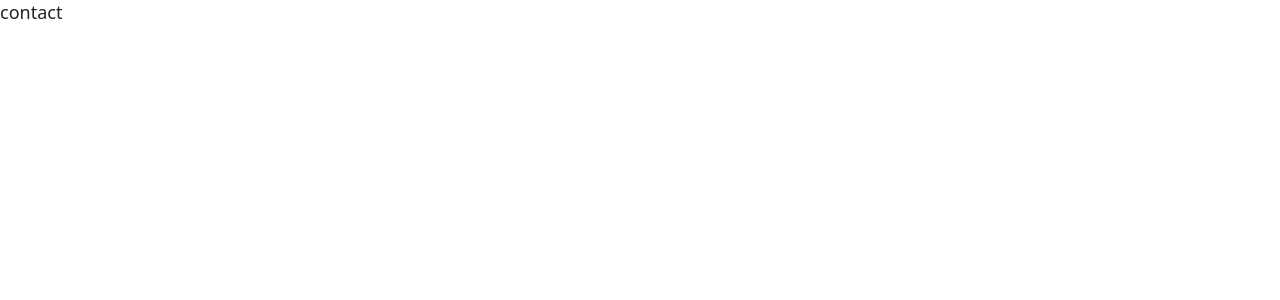
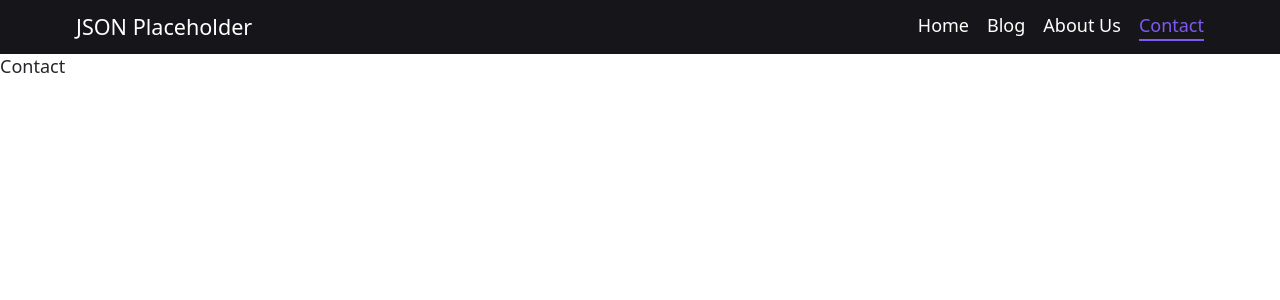
Before and after one commit to BryanGrandon/Checking-things-out, a React (Vite) app: page /contact in a window 1280 px wide. Shown: the top 300 px of the page. Built offline with nearby package versions, Linux system fonts and the light colour scheme.

Commit message:
refactor(web):change Navbar component

```diff
--- a/src/App.css
+++ b/src/App.css
@@ -2,4 +2,12 @@
   --padding-x: 2rem;
   --padding-y: 4rem;
   --title-content: 1.5rem;
+  --max-width: 1200px;
+
+  --background-main: #242629;
+  --background: #16161a;
+  --headline: #fffffe;
+  --paragraph: #94a1b2;
+  --highlight: #7f5af0;
+  --tertiary: #2cb67d;
 }
--- a/src/components/Navbar/Navbar.jsx
+++ b/src/components/Navbar/Navbar.jsx
@@ -1,4 +1,6 @@
+import { useState } from "react";
 import { NavLink as NavLinkRR } from "react-router-dom";
+import { RxCross2, RxHamburgerMenu } from "react-icons/rx";
 import "./navbar-styles.css";
 
 const NavLink = ({ to, children, ...props }) => {
@@ -7,7 +9,7 @@ const NavLink = ({ to, children, ...props }) => {
       {...props}
       to={to}
       className={({ isActive }) => {
-        return isActive ? "is-active" : "";
+        return isActive ? "is-active" : "navbar__link";
       }}
     >
       {children}
@@ -16,15 +18,39 @@ const NavLink = ({ to, children, ...props }) => {
 };
 
 export default function Navbar() {
+  const [icon, setIcon] = useState(false);
+
+  const handlerClick = () => {
+    const navDropdown = document.querySelector(".navbar__dropdown");
+    navDropdown.classList.toggle("navbar-active");
+    setIcon(navDropdown.classList.contains("navbar-active"));
+  };
+
   return (
-    <header>
+    <>
+      <header className="navbar">
+        <section className="navbar__color">
+          <section className="navbar__main">
             <h3 className="logo">JSON Placeholder</h3>
-      <nav>
+            <nav className="navbar__links">
+              <NavLink to="/">Home</NavLink>
+              <NavLink to="/blog">Blog</NavLink>
+              <NavLink to="/about-us">About Us</NavLink>
+              <NavLink to="/contact">Contact</NavLink>
+            </nav>
+            <button className="button-menu" onClick={handlerClick}>
+              {icon ? <RxCross2 /> : <RxHamburgerMenu />}
+            </button>
+          </section>
+        </section>
+        <nav className="navbar__dropdown">
           <NavLink to="/">Home</NavLink>
           <NavLink to="/blog">Blog</NavLink>
           <NavLink to="/about-us">About Us</NavLink>
           <NavLink to="/contact">Contact</NavLink>
         </nav>
       </header>
+      <section className="space-for-navbar"></section>
+    </>
   );
 }
--- a/src/components/Navbar/navbar-styles.css
+++ b/src/components/Navbar/navbar-styles.css
@@ -1,3 +1,72 @@
+.navbar {
+  position: fixed;
+  left: 0;
+  top: 0;
+  width: 100%;
+}
 .is-active {
-  color: red;
+  color: var(--highlight);
+  border-bottom: 2px solid var(--highlight);
 }
+.navbar__main {
+  display: flex;
+  justify-content: space-between;
+  align-items: center;
+  padding: 0 2rem;
+  height: 3rem;
+  max-width: var(--max-width);
+  margin: auto;
+}
+.navbar__color {
+  color: var(--headline);
+  background-color: var(--background);
+}
+.navbar__links {
+  display: none;
+  gap: 1rem;
+}
+.navbar__link:hover {
+  color: var(--highlight);
+}
+.logo {
+  font-size: 1.2rem;
+}
+.button-menu {
+  display: block;
+  font-size: 1.3rem;
+  font-weight: bold;
+}
+.button-menu:hover {
+  color: var(--highlight);
+}
+.navbar__dropdown {
+  display: flex;
+  flex-direction: column;
+  align-items: center;
+  gap: 0.8rem;
+  position: relative;
+  left: -100%;
+  right: 0;
+  width: 100%;
+  padding: 1.2rem;
+  transition: all 0.3s ease;
+  background-color: var(--background);
+  border-top: 0.1rem solid var(--highlight);
+}
+.navbar-active {
+  left: 0;
+}
+@media screen and (min-width: 600px) {
+  .button-menu {
+    display: none;
+  }
+  .navbar__links {
+    display: flex;
+  }
+  .navbar__dropdown {
+    left: -100%;
+  }
+}
+.space-for-navbar {
+  height: 3rem;
+}
--- a/src/pages/about-us/about-us.jsx
+++ b/src/pages/about-us/about-us.jsx
@@ -1,3 +1,10 @@
+import Navbar from "../../components/navbar/navbar";
+
 export default function AboutUs() {
-  return <div>about-us</div>;
+  return (
+    <>
+      <Navbar />
+      <h2>About us</h2>
+    </>
+  );
 }
--- a/src/pages/blog/blog.jsx
+++ b/src/pages/blog/blog.jsx
@@ -1,3 +1,10 @@
+import Navbar from "../../components/navbar/navbar";
+
 export default function Blog() {
-  return <div>blog</div>;
+  return (
+    <>
+      <Navbar />
+      <h2>Blog</h2>
+    </>
+  );
 }
--- a/src/pages/contact/contact.jsx
+++ b/src/pages/contact/contact.jsx
@@ -1,3 +1,10 @@
+import Navbar from "../../components/navbar/navbar";
+
 export default function Contact() {
-  return <div>contact</div>;
+  return (
+    <>
+      <Navbar />
+      <h2>Contact</h2>
+    </>
+  );
 }
--- a/src/pages/not-found/not-found.jsx
+++ b/src/pages/not-found/not-found.jsx
@@ -1,5 +1,11 @@
 import React from "react";
+import Navbar from "../../components/navbar/navbar";
 
 export default function NotFound() {
-  return <div>NoFound</div>;
+  return (
+    <>
+      <Navbar />
+      <h2>Not Found</h2>
+    </>
+  );
 }
--- a/src/reset-css-styles.css
+++ b/src/reset-css-styles.css
@@ -1,6 +1,6 @@
 /* Here we define the custom properties */
 :root {
-  --dark: #242424;
+  --dark: #242629;
   --white: #ececec;
   /* Typography */
   --type-primary: system-ui, -apple-system, sans-serif;
```
Lines whose indentation alone changed are shown as unchanged.
